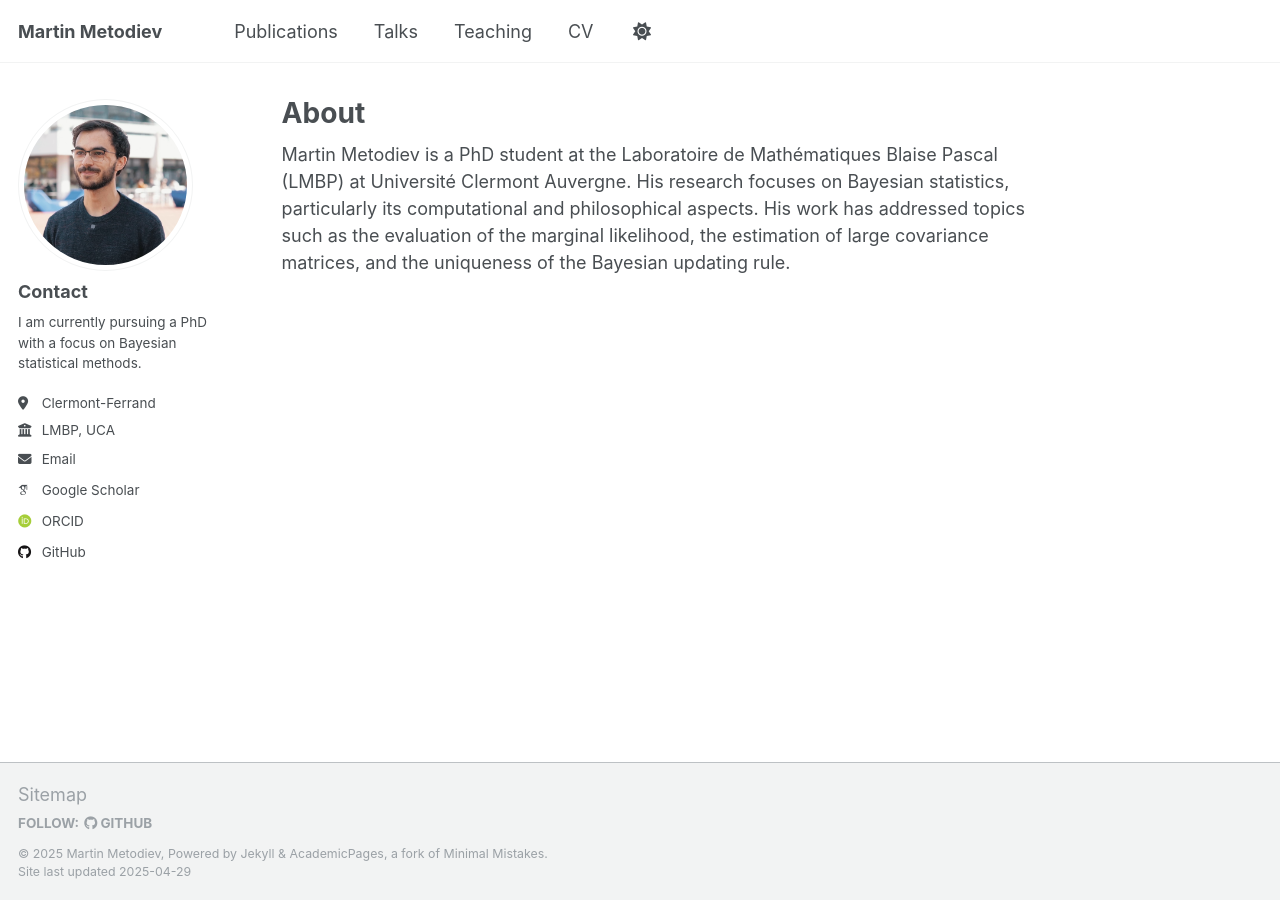
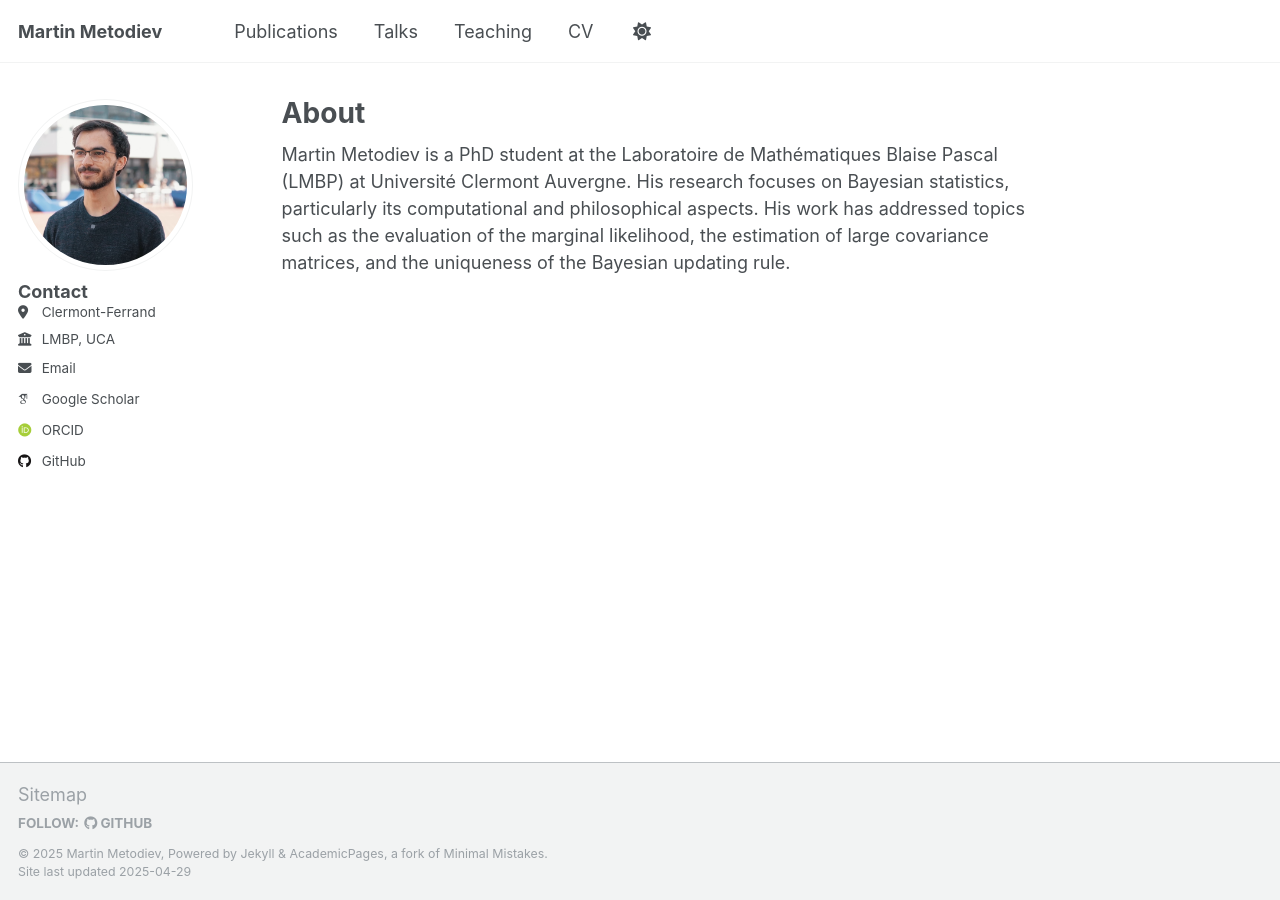
Before and after one commit to m-metodiev/m-metodiev.github.io, a Jekyll site: the page built from _pages/about.md, in a window 1280 px wide. Built offline with Jekyll 4.4.1, drawn with Linux system fonts in a browser that asks for light colours; some web fonts are replaced.

Commit message:
Update _config.yml

```diff
--- a/_config.yml
+++ b/_config.yml
@@ -25,7 +25,7 @@ author:
   avatar           : "Martin_pic.png"
   name             : "Contact"
   pronouns         : # example: "she/her"
-  bio              : "I am currently pursuing a PhD with a focus on Bayesian statistical methods."
+  bio              : # "I am currently pursuing a PhD with a focus on Bayesian statistical methods."
   location         : "Clermont-Ferrand"
   employer         : "LMBP, UCA"
   uri              : # URL
```
